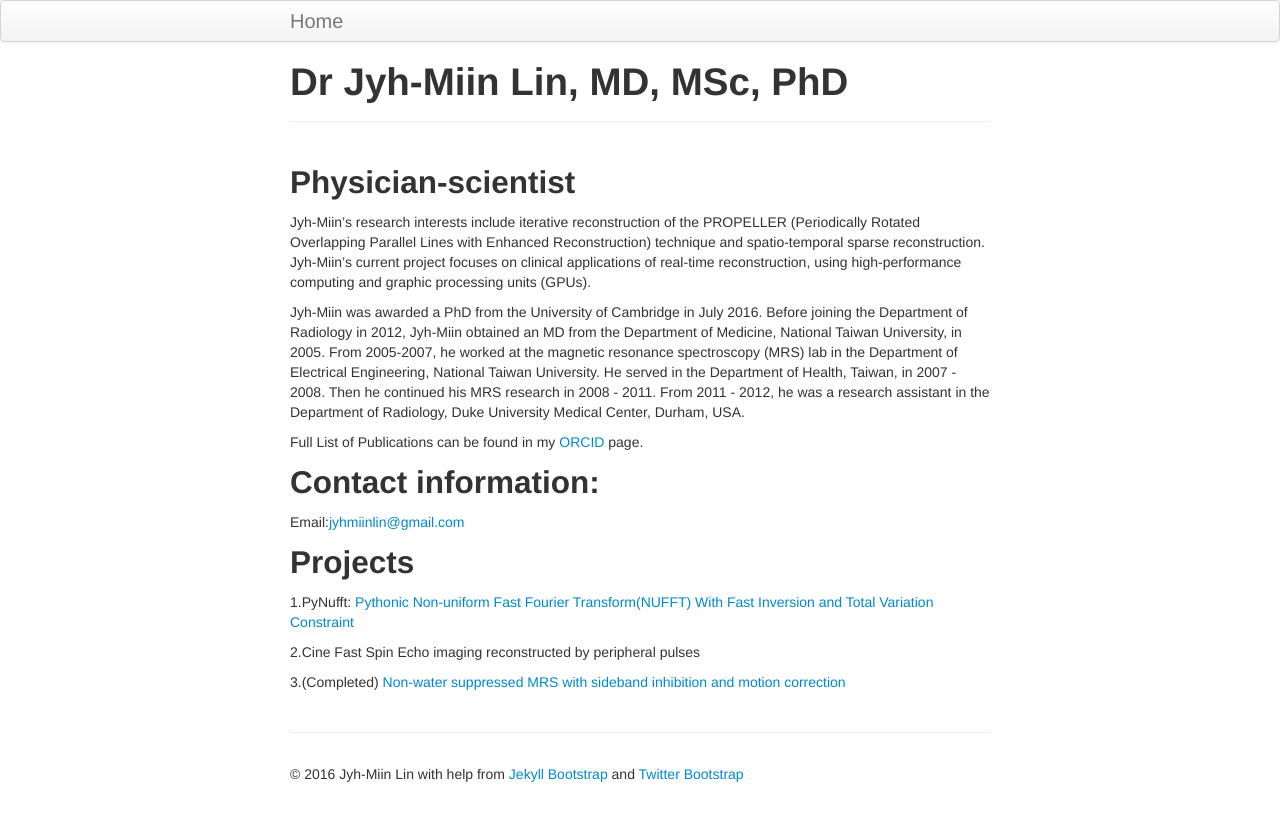
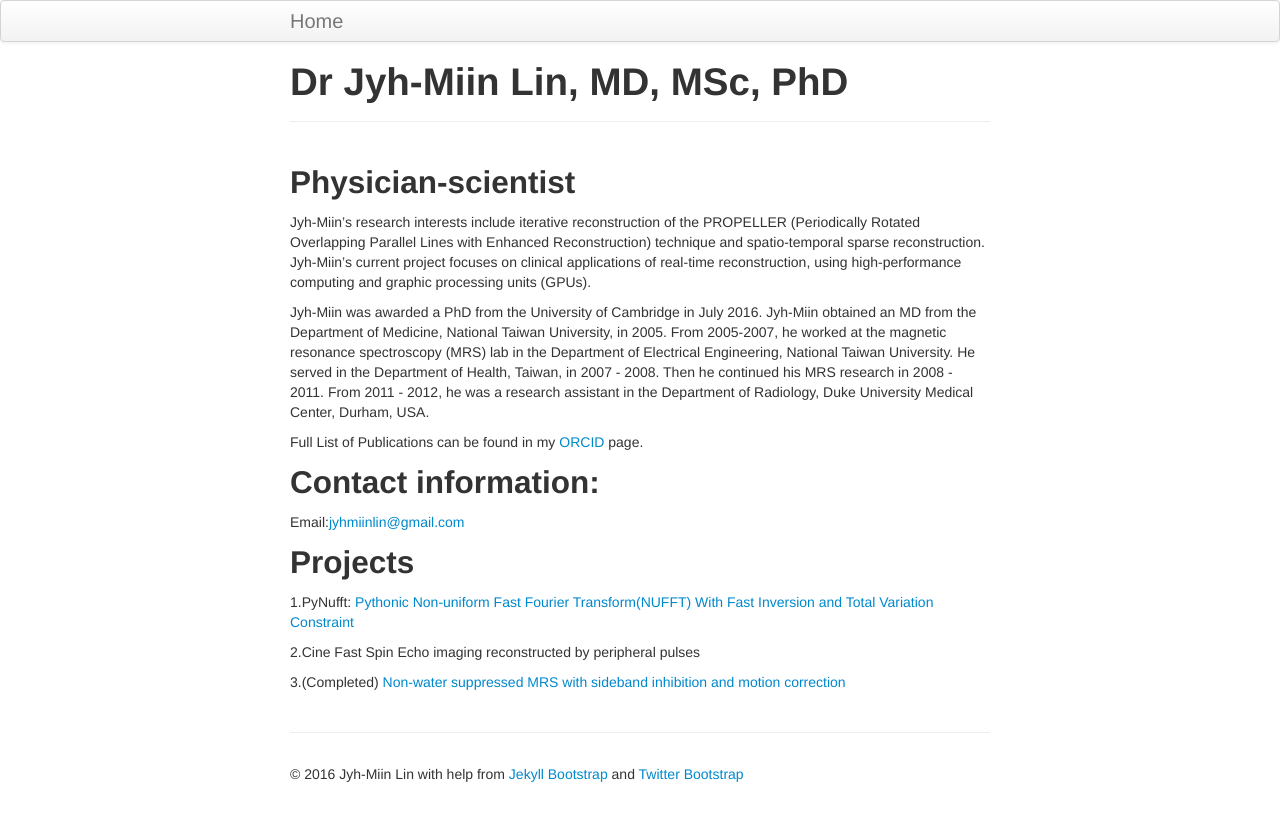
Before and after one commit to jyhmiinlin/jyhmiinlin.github.io, a Jekyll site: the page built from index.md, in a window 1280 px wide. Shown: the top 821 px of the page. Built offline with Jekyll 4.4.1, drawn with Linux system fonts in a browser that asks for light colours.

Commit message:
modified

```diff
--- a/index.md
+++ b/index.md
@@ -7,7 +7,7 @@ title: Dr Jyh-Miin Lin, MD, MSc, PhD
 
 Jyh-Miin's research interests include iterative reconstruction of the PROPELLER (Periodically Rotated Overlapping Parallel Lines with Enhanced Reconstruction) technique and spatio-temporal sparse reconstruction. Jyh-Miin's current project focuses on clinical applications of real-time reconstruction, using high-performance computing and graphic processing units (GPUs).
 
-Jyh-Miin was awarded a PhD from the University of Cambridge in July 2016. Before joining the Department of Radiology in 2012, Jyh-Miin obtained an MD from the Department of Medicine, National Taiwan University, in 2005. From 2005-2007, he worked at the magnetic resonance spectroscopy (MRS) lab in the Department of Electrical Engineering, National Taiwan University. He served in the Department of Health, Taiwan, in 2007 - 2008. Then he continued his MRS research in 2008 - 2011. From 2011 - 2012, he was a research assistant in the Department of Radiology, Duke University Medical Center, Durham, USA.
+Jyh-Miin was awarded a PhD from the University of Cambridge in July 2016. Jyh-Miin obtained an MD from the Department of Medicine, National Taiwan University, in 2005. From 2005-2007, he worked at the magnetic resonance spectroscopy (MRS) lab in the Department of Electrical Engineering, National Taiwan University. He served in the Department of Health, Taiwan, in 2007 - 2008. Then he continued his MRS research in 2008 - 2011. From 2011 - 2012, he was a research assistant in the Department of Radiology, Duke University Medical Center, Durham, USA.
 
 Full List of Publications can be found in my <a href="https://orcid.org/0000-0002-2028-2899">ORCID</a> page.
 
```
